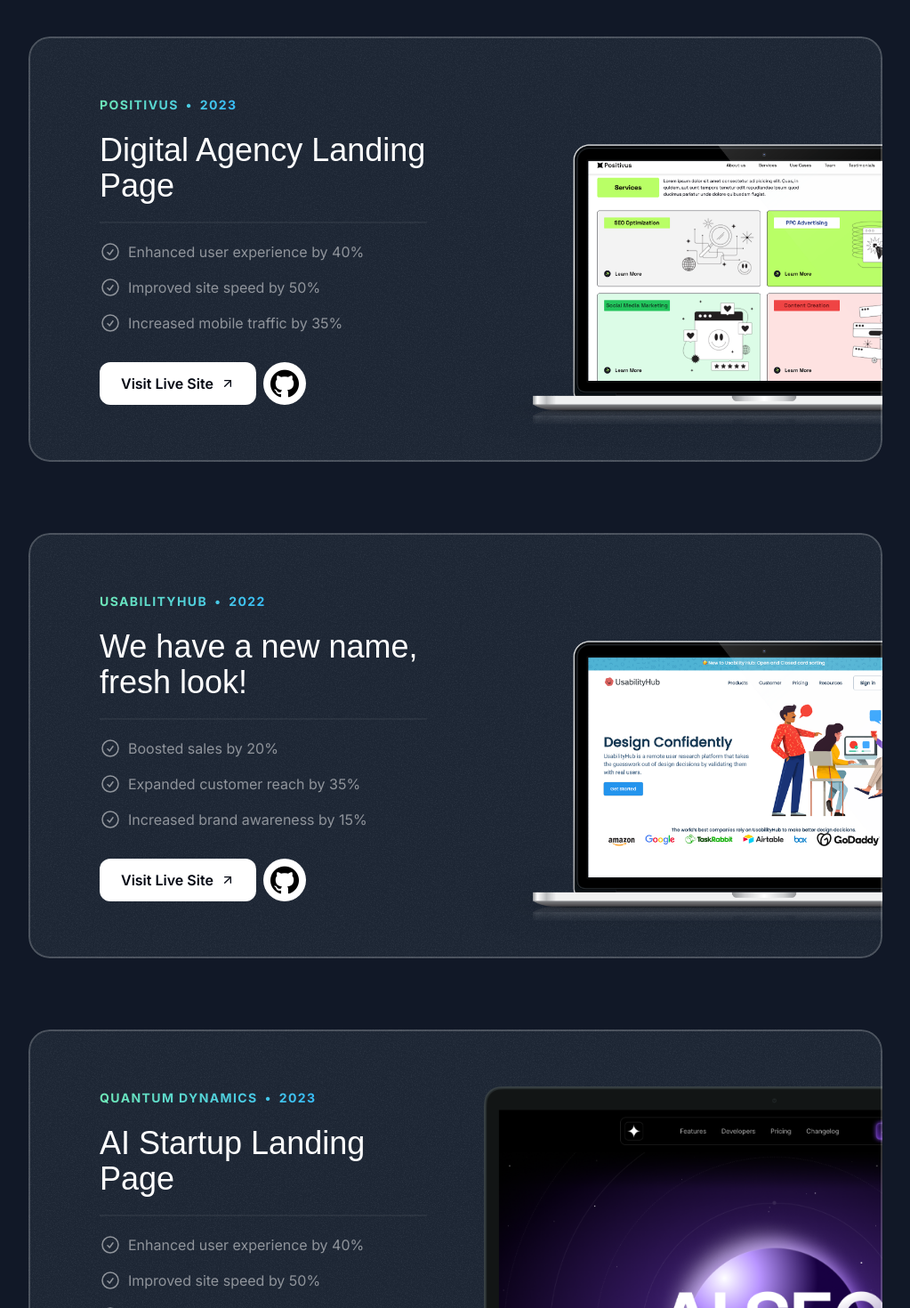
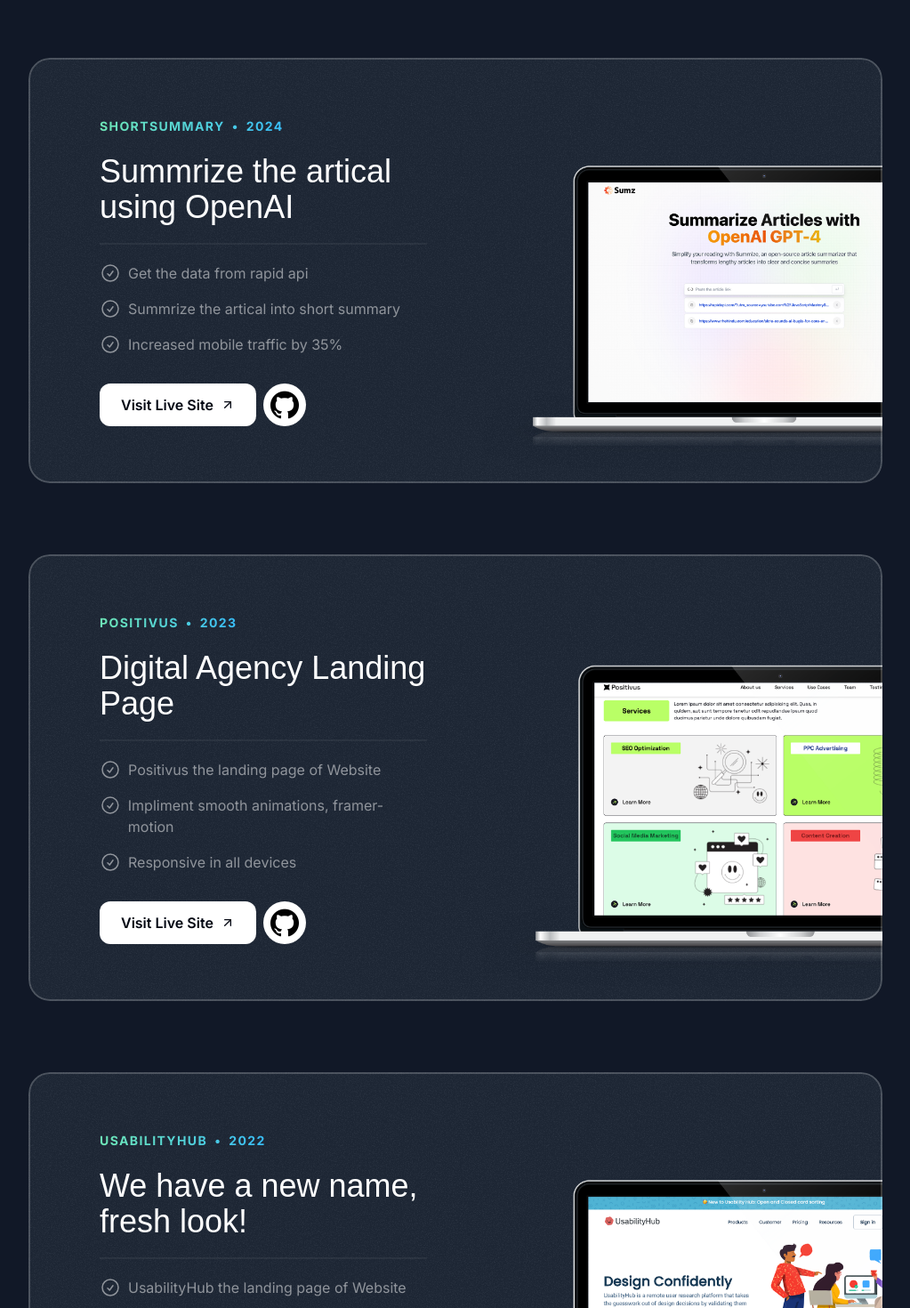
Before and after one commit to MukulJoshi6312/MukulsPortfolio, a Next.js app: page / in a window 1280 px wide. Shown: the part 5140-6610 px from the top of the page at 89% size, without its empty margins (128-1151 px from the left). Built offline with nearby package versions, Linux system fonts and the light colour scheme; a web font is replaced by a local one.

Commit message:
ready to lunch

```diff
--- a/src/sections/Faqs.tsx
+++ b/src/sections/Faqs.tsx
@@ -79,7 +79,7 @@
                     <div className='col-span-1 md:col-span-2 lg:col-span-3'>
                         <div className='flex flex-col gap-4'>
                         {faqsList.map((item,index)=>(
-                            <Card  key={item.id} className='hover:bg-emerald-900/10 bg-transparent transition duration-500 cursor-pointer'
+                            <Card  key={item.id} className='hover:bg-emerald-900/20 bg-transparent transition duration-500 cursor-pointer'
                             onClick={()=>handleShowAnswer(item.id)}
                                 >
                                 <div className='py-4 px-6 transition duration-500'>
--- a/src/sections/Projects.tsx
+++ b/src/sections/Projects.tsx
@@ -1,14 +1,11 @@
 "use client"
 import { motion } from 'framer-motion'
 import variants from '../utils/variants'
-import darkSaasLandingPage from "@/assets/images/dark-saas-landing-page.png";
-import lightSaasLandingPage from "@/assets/images/light-saas-landing-page.png";
-import aiStartupLandingPage from "@/assets/images/ai-startup-landing-page.png";
 import Image from "next/image";
 import CheckIcon from '@/assets/icons/check-circle.svg'
 import ArrowUpRightIcon from '@/assets/icons/arrow-up-right.svg'
-import grainImage from '@/assets/images/grain.jpg'
 import SectionHeader from "@/components/SectionHeader";
+import summary from "@/assets/images/summary.png"
 import cryptoImage from '@/assets/images/crypto1.png'
 import Card from "@/components/Card";
 import Github from '@/assets/images/github.png'
@@ -21,22 +18,35 @@
     year: "2024",
     title: "Track Crypto Real Time.",
     results: [
-      { title: "Enhanced user experience by 40%" },
-      { title: "Improved site speed by 50%" },
-      { title: "Increased mobile traffic by 35%" },
+      { title: "Track crypto through a public api in real time" },
+      { title: "Compare Two crypto using graph" },
+      { title: "List crypto in dynamic list" },
     ],
     link: "https://crypto-bucks-theta.vercel.app/",
     githubLink: "https://github.com/MukulJoshi6312/DoscApp",
     image: cryptoImage,
   },
   {
+    company: "ShortSummary",
+    year: "2024",
+    title: "Summrize the artical using OpenAI",
+    results: [
+      { title: "Get the data from rapid api" },
+      { title: "Summrize the artical into short summary" },
+      { title: "Increased mobile traffic by 35%" },
+    ],
+    link: "https://short-summary-lime.vercel.app/",
+    githubLink: "https://github.com/MukulJoshi6312/ShortSummary/",
+    image: summary,
+  },
+  {
     company: "Positivus",
     year: "2023",
     title: "Digital Agency Landing Page",
     results: [
-      { title: "Enhanced user experience by 40%" },
-      { title: "Improved site speed by 50%" },
-      { title: "Increased mobile traffic by 35%" },
+      { title: "Positivus the landing page of Website" },
+      { title: "Impliment smooth animations, framer-motion" },
+      { title: "Responsive in all devices" },
     ],
     link: "https://makes-brands.vercel.app/",
     githubLink: "https://github.com/MukulJoshi6312/MakesBrands",
@@ -47,7 +57,7 @@
     year: "2022",
     title: "We have a new name, fresh look!",
     results: [
-      { title: "Boosted sales by 20%" },
+      { title: "UsabilityHub the landing page of Website" },
       { title: "Expanded customer reach by 35%" },
       { title: "Increased brand awareness by 15%" },
     ],
@@ -55,19 +65,7 @@
     githubLink: "https://github.com/MukulJoshi6312/usabilityhub-clone",
     image: usabilityHub,
   },
-  {
-    company: "Quantum Dynamics",
-    year: "2023",
-    title: "AI Startup Landing Page",
-    results: [
-      { title: "Enhanced user experience by 40%" },
-      { title: "Improved site speed by 50%" },
-      { title: "Increased mobile traffic by 35%" },
-    ],
-    link: "https://crypto-bucks-theta.vercel.app/",
-    githubLink: "https://github.com/MukulJoshi6312/DoscApp",
-    image: aiStartupLandingPage,
-  },
+
 ];
 
 export const ProjectsSection = () => {
```
Also changed, not shown: src/assets/images/summary.png (added).
